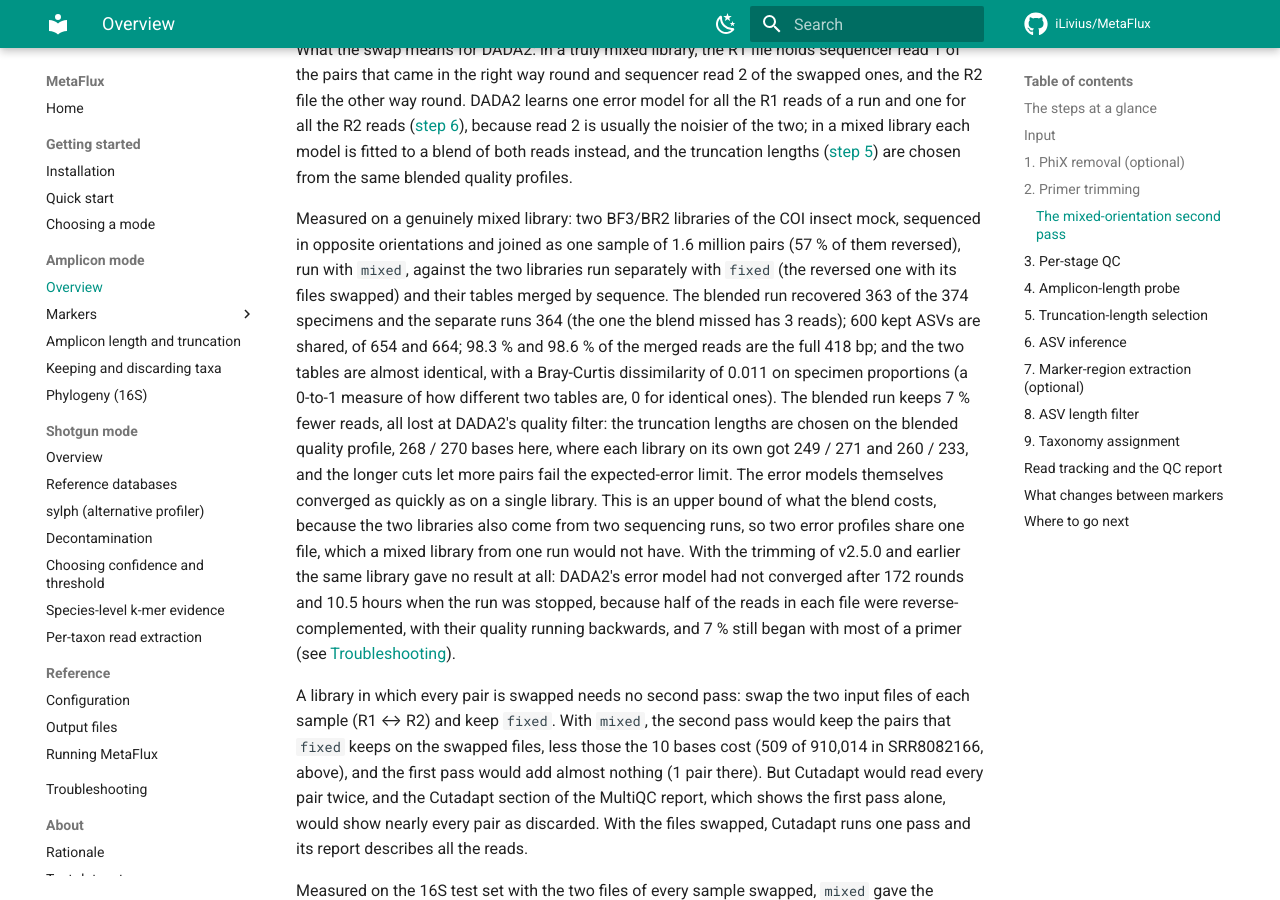
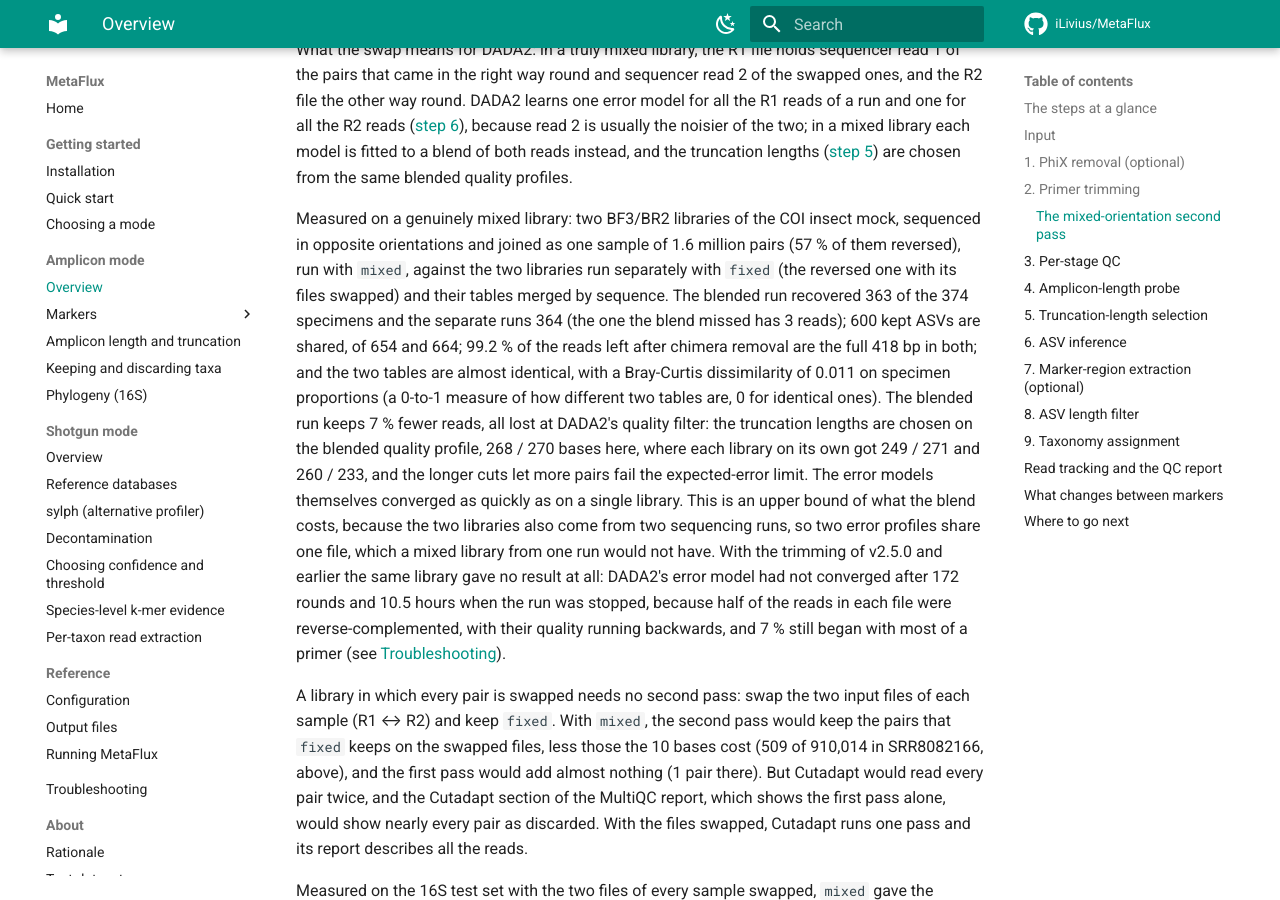
Before and after one commit to iLivius/MetaFlux, an MkDocs documentation site: the page built from docs/amplicon/overview.md, in a window 1280 px wide and 900 px high, scrolled down 6043 px. Built offline with MkDocs 1.6.1 and Material for MkDocs 9.7.7, drawn with Linux system fonts in a browser that asks for light colours; comment, search, counter and statistics services are not loaded.

Commit message:
Mixed orientation docs: the full-length share, measured after chimera removal
The V1b paragraph gave 98.3 and 98.6 % of the merged reads at the full 418 bp.
Those figures divided the full-length reads of the non-chimeric table by the
merged reads counted before chimera removal, so the gap between the two arms
was the chimera step, not merging. The quantity that was measured is the share
of the reads left after chimera removal that are 418 bp long: 99.2 % in both
arms (99.20 and 99.16 %), which is what the page now says; the 98.3 / 98.6 %
quoted in the message of the earlier commit are superseded. The paragraph was
reflowed to the page's line width.

```diff
--- a/docs/amplicon/overview.md
+++ b/docs/amplicon/overview.md
@@ -209,25 +209,24 @@ both reads instead, and the truncation lengths ([step 5](#5-truncation-length-se
 are chosen from the same blended quality profiles.
 
 Measured on a genuinely mixed library: two BF3/BR2 libraries of the COI insect mock,
-sequenced in opposite orientations and joined as one sample of 1.6 million pairs (57 %
-of them reversed), run with `mixed`, against the two libraries run separately with
-`fixed` (the reversed one with its files swapped) and their tables merged by sequence.
-The blended run recovered 363 of the 374 specimens and the separate runs 364 (the one
-the blend missed has 3 reads); 600 kept ASVs are shared, of 654 and 664; 98.3 % and
-98.6 % of the merged reads are the full 418 bp; and the two tables are almost identical,
-with a Bray-Curtis dissimilarity of 0.011 on specimen proportions (a 0-to-1 measure of
-how different two tables are, 0 for identical ones). The blended run keeps 7 % fewer
-reads, all lost at DADA2's quality filter: the truncation lengths are chosen on the
-blended quality profile, 268 / 270 bases here, where each library on its own got
-249 / 271 and 260 / 233, and the longer cuts let more pairs fail the expected-error
-limit. The error models themselves converged as quickly as on a single library. This is
-an upper bound of what the blend costs, because the two libraries also come from two
-sequencing runs, so two error profiles share one file, which a mixed library from one
-run would not have. With the trimming of v2.5.0 and earlier the same library gave no
-result at all: DADA2's error model had not converged after 172 rounds and 10.5 hours
-when the run was stopped, because half of the reads in each file were
-reverse-complemented, with their quality running backwards, and 7 % still began with
-most of a primer (see
+sequenced in opposite orientations and joined as one sample of 1.6 million pairs (57 % of
+them reversed), run with `mixed`, against the two libraries run separately with `fixed`
+(the reversed one with its files swapped) and their tables merged by sequence. The blended
+run recovered 363 of the 374 specimens and the separate runs 364 (the one the blend missed
+has 3 reads); 600 kept ASVs are shared, of 654 and 664; 99.2 % of the reads left after
+chimera removal are the full 418 bp in both; and the two tables are almost identical, with
+a Bray-Curtis dissimilarity of 0.011 on specimen proportions (a 0-to-1 measure of how
+different two tables are, 0 for identical ones). The blended run keeps 7 % fewer reads,
+all lost at DADA2's quality filter: the truncation lengths are chosen on the blended
+quality profile, 268 / 270 bases here, where each library on its own got 249 / 271 and
+260 / 233, and the longer cuts let more pairs fail the expected-error limit. The error
+models themselves converged as quickly as on a single library. This is an upper bound of
+what the blend costs, because the two libraries also come from two sequencing runs, so two
+error profiles share one file, which a mixed library from one run would not have. With the
+trimming of v2.5.0 and earlier the same library gave no result at all: DADA2's error model
+had not converged after 172 rounds and 10.5 hours when the run was stopped, because half
+of the reads in each file were reverse-complemented, with their quality running backwards,
+and 7 % still began with most of a primer (see
 [Troubleshooting](../troubleshooting.md#amplicon-dada2s-error-model-never-converges)).
 
 A library in which every pair is swapped needs no second pass: swap the two input files
```
